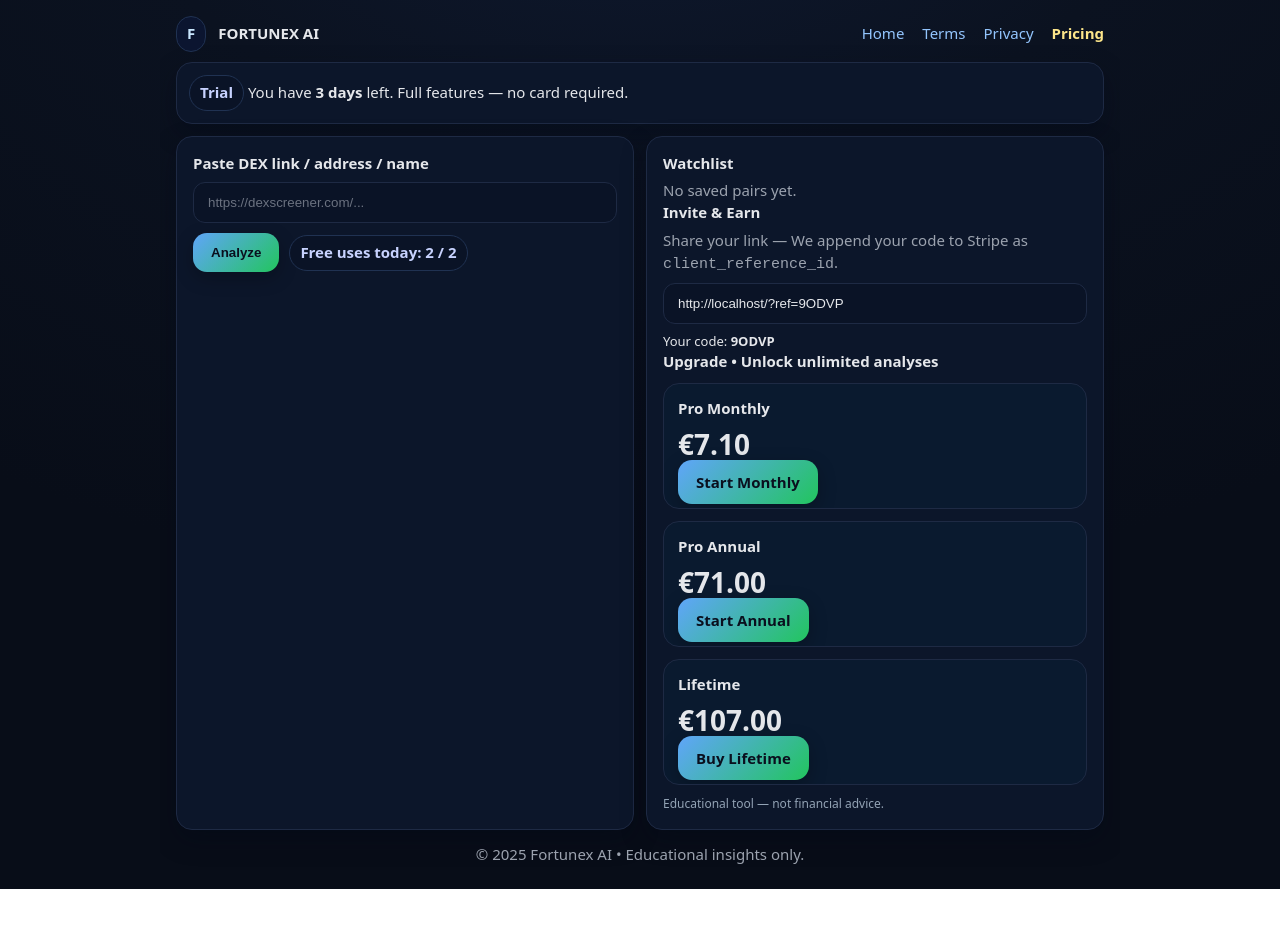
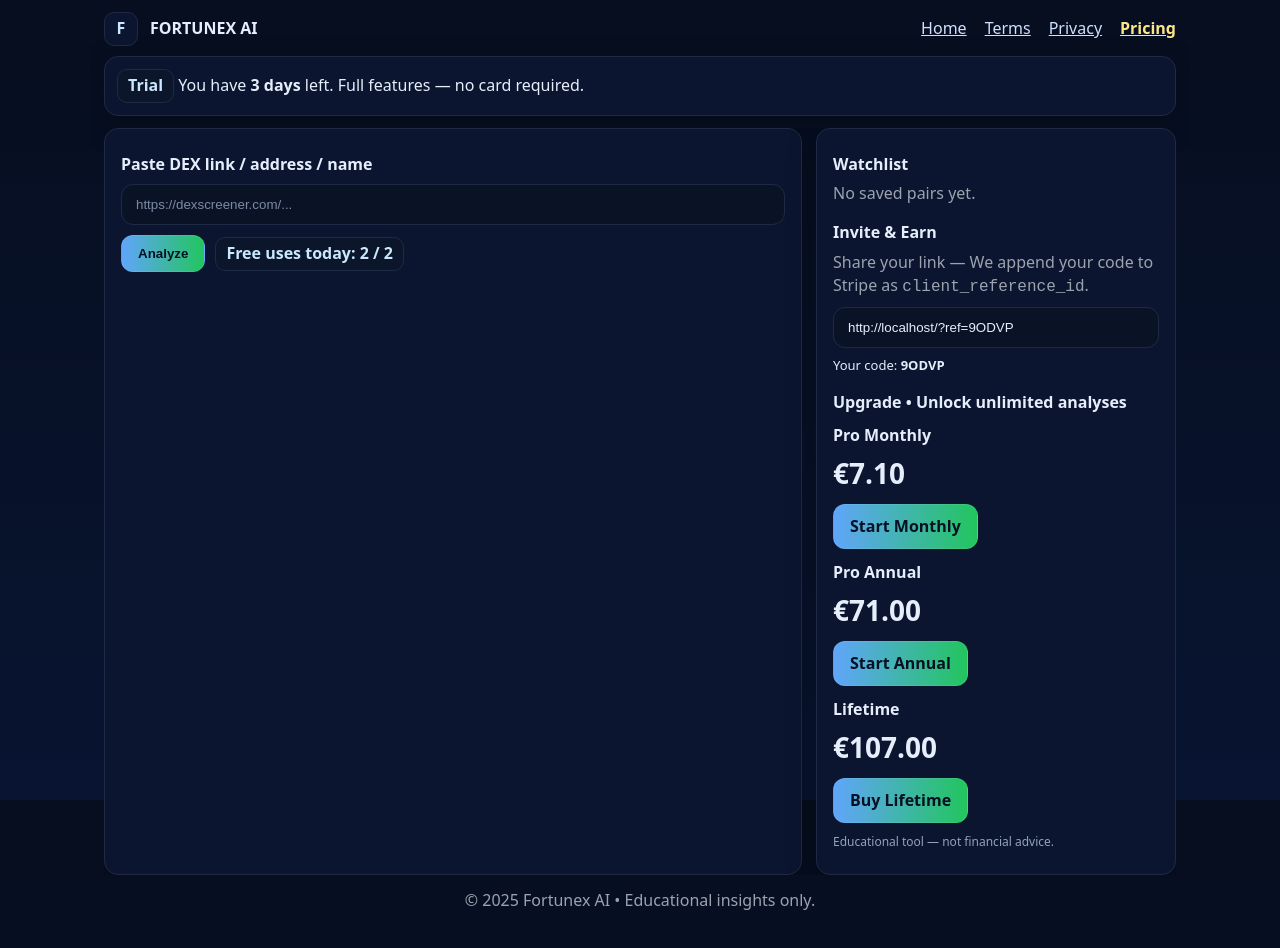
Before and after one commit to dexter720/Fortunex-AI, a React (Vite) app: page / in a window 1280 px wide. Before the commit the page ends 889 px from the top, so only its background shows below. Built offline with nearby package versions, Linux system fonts and the light colour scheme; the HTML template or start-up script is replaced by a standard one.

Commit message:
Refactor CSS for Fortunex v6 theme

```diff
--- a/public/app.css
+++ b/public/app.css
@@ -1,88 +1,55 @@
-/* ===== Universal Layout Reset for Fortunex AI ===== */
-html, body {
-  margin: 0;
-  padding: 0;
-  width: 100%;
-  max-width: 100%;
-  overflow-x: hidden;          /* prevent horizontal scroll */
-  box-sizing: border-box;
-  scroll-behavior: smooth;
+/* ====== Fortunex v6 theme ====== */
+:root{
+  --bg:#071022; --panel:#0b1530; --panel-2:#0a1326; --muted:#93a3b5;
+  --text:#e6eefc; --line:#1e2a44;
+  --brand1:#60A5FA; --brand2:#22C55E; --accent:#FDE68A;
 }
-*, *::before, *::after { box-sizing: inherit; }
-
-/* ===== Theme + polish (mobile-first) ===== */
-:root{
-  --bg:#0B1220;
-  --panel:#0C162A;
-  --line:#1E2A44;
-  --text:#E5E7EB;
-  --muted:#9CA3AF;
-  --accent1:#60A5FA;
-  --accent2:#22C55E;
-  --gold:#D4AF37;
-  --r:16px;
-}
+*{box-sizing:border-box}
+html,body{height:100%}
 body{
-  background: radial-gradient(1200px 800px at 50% -200px, #0f1a32 0%, var(--bg) 45%, #080d18 100%);
-  color:var(--text);
-  -webkit-font-smoothing:antialiased;
-  font: 15px/1.45 system-ui,-apple-system,Segoe UI,Roboto,Ubuntu,Helvetica,Arial,sans-serif;
-}
-a{ color:#93C5FD; text-decoration:none }
-a:hover{ text-decoration:underline }
-
-/* container keeps everything centered and inside the screen */
-.container{
-  width:100%;
-  max-width:960px;
-  margin:0 auto;
-  padding:16px;
-  overflow-x:hidden;
+  margin:0; font:16px/1.45 system-ui,-apple-system,Segoe UI,Roboto,Ubuntu,"Helvetica Neue",Arial;
+  color:var(--text); background:linear-gradient(180deg,#060e1f 0%,#081431 100%) fixed;
 }
 
-/* common panels */
-.card, [data-card], .panel{
-  background:var(--panel);
-  border:1px solid var(--line);
-  border-radius:var(--r);
-  box-shadow:0 10px 24px rgba(3,10,24,.35);
+/* Container locks content to screen width + padding */
+.container{
+  max-width:1100px; margin:0 auto; padding:12px 14px 28px;
 }
 
-input, textarea{
-  background:#0A1326; color:var(--text);
-  border:1px solid var(--line); border-radius:12px;
-  padding:12px 14px; outline:none;
-  width:100%;
+/* Cards, sections */
+.card{
+  background:var(--panel); border:1px solid var(--line); border-radius:14px;
+  box-shadow:0 10px 30px rgba(0,0,0,.25);
 }
-input::placeholder{ color:#6B7280 }
+.section{padding:8px 0}
 
-/* buttons unified */
-button, .btn{
-  appearance:none; border:0; cursor:pointer;
-  padding:12px 18px; border-radius:14px; font-weight:800;
-  background:linear-gradient(135deg,var(--accent1),var(--accent2));
-  color:#0A0F1E; box-shadow:0 6px 18px rgba(0,0,0,.25);
-  transition:transform .05s ease, filter .15s ease;
+/* Two-column grid that collapses on mobile */
+.grid-2{display:grid; grid-template-columns:1fr 360px; gap:14px}
+@media (max-width:980px){ .grid-2{grid-template-columns:1fr} }
+
+/* Inputs & buttons */
+input{
+  width:100%; padding:12px 14px; border-radius:12px; border:1px solid var(--line);
+  background:var(--panel-2); color:var(--text); outline:none;
 }
-button:active, .btn:active{ transform: translateY(1px) }
-button[disabled]{ filter:grayscale(.4); opacity:.65; cursor:not-allowed }
+input::placeholder{color:#7b8aa4}
+.btn{
+  display:inline-block; padding:10px 16px; border-radius:12px; font-weight:800; text-decoration:none;
+  color:#051023; background:linear-gradient(90deg,var(--brand1),var(--brand2));
+  border:1px solid rgba(255,255,255,.08);
+}
+.btn[disabled]{opacity:.6; pointer-events:none}
 
+/* Badges, price */
 .badge{
-  display:inline-block; padding:6px 10px; border-radius:999px;
-  border:1px solid #203252; background:#0A1326; color:#C7D2FE;
-  font-weight:700;
+  display:inline-flex; align-items:center; justify-content:center;
+  min-width:34px; height:34px; border-radius:10px; padding:0 10px;
+  background:#0c162b; color:#c9e7ff; font-weight:800; border:1px solid var(--line);
 }
+.price{font-size:28px; font-weight:900; margin:6px 0 10px}
 
-.price{ font-size:28px; font-weight:900; margin:4px 0 8px }
-.pricing-block{
-  padding:14px; border-radius:var(--r); border:1px solid var(--line);
-  background:#0A1A2F; width:100%; max-width:100%; overflow-x:hidden;
-}
+/* Header links */
+a{color:#cfe0ff} a:hover{color:#fff}
 
-/* responsive layout helpers */
-.grid-2{ display:grid; grid-template-columns:1fr 1fr; gap:12px }
-@media (max-width:980px){ .grid-2{ grid-template-columns:1fr } }
-@media (max-width:420px){
-  body{ font-size:14px }
-  button,.btn{ width:100%; padding:13px 16px }
-}
+/* Prevent side-scroll everywhere */
+.container, .grid-2, .card{overflow:hidden}
```
